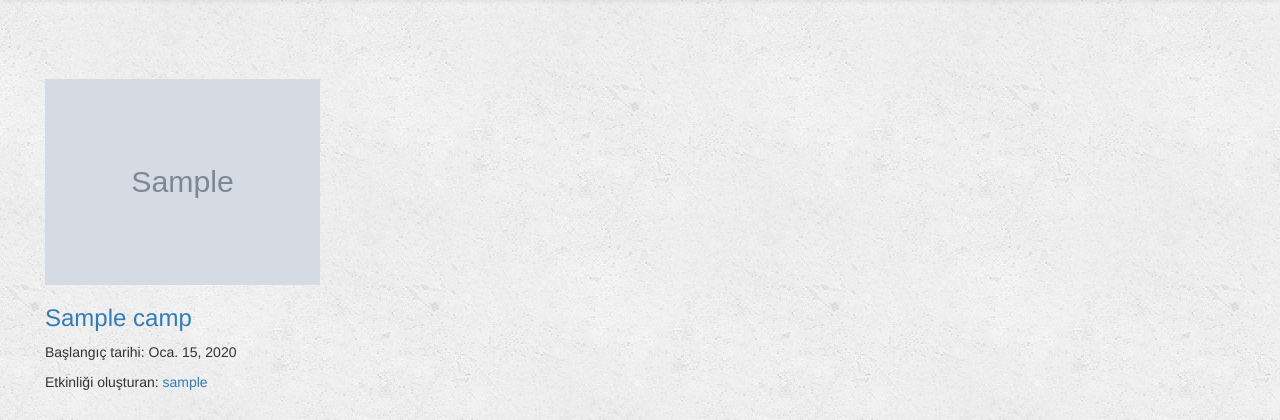
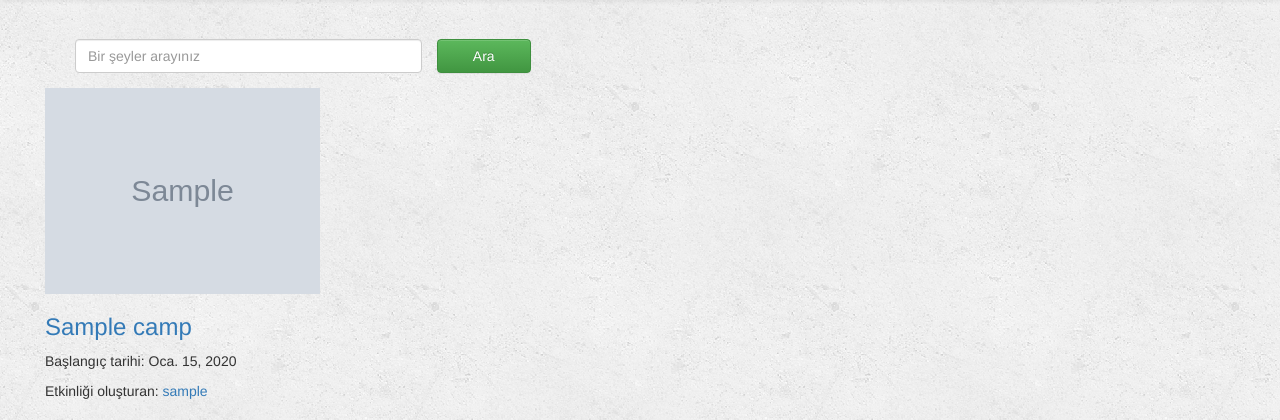
Before and after one commit to selametsamli/thekamping, a Django app: page / in a window 1280 px wide. Shown: the part 51-471 px from the top of the page. Run offline with Django 3.2, Linux system fonts and the light colour scheme; tables that the repository leaves empty hold one stand-in row (values such as "Sample post"); grey boxes marked "Sample" are stand-in pictures; parts of the project's set-up code (start-up, migrations or seed data) failed here and were passed over; some libraries are stand-ins or nearby versions.

Commit message:
Arama işlevi eklendi

```diff
--- a/kamping/camp/forms.py
+++ b/kamping/camp/forms.py
@@ -40,3 +40,8 @@ class CommentForm(forms.ModelForm):
         super(CommentForm, self).__init__(*args, **kwargs)
         for field in self.fields:
             self.fields[field].widget.attrs = {'class': 'form-control'}
+
+
+class SearchForm(forms.Form):
+    search = forms.CharField(required=False, max_length=500, widget=forms.TextInput(
+        attrs={'placeholder': 'Bir şeyler arayınız ', 'class': 'form-control col-lg-2'}))
--- a/kamping/camp/models.py
+++ b/kamping/camp/models.py
@@ -131,12 +131,13 @@ class Photo(models.Model):
 class Comment(VoteModel, models.Model):
     user = models.ForeignKey(User, null=True, default=1, related_name='+', on_delete=True)
     is_parent = models.BooleanField(default=False)
-    content_type = models.ForeignKey(to=ContentType, null=True, on_delete=True)
+    content_type = models.ForeignKey(to=ContentType, null=True, on_delete=models.CASCADE)
     object_id = models.PositiveIntegerField()
     content_object = GenericForeignKey('content_type', 'object_id')
 
     icerik = models.TextField(verbose_name='Yorum', max_length=1000, blank=False, null=True)
     comment_date = models.DateTimeField(auto_now_add=True, null=True)
+    #camp = models.ForeignKey(Camp, null=True, on_delete=models.CASCADE, related_name='comment')
 
     def __str__(self):
         username = self.user.username
--- a/kamping/camp/views.py
+++ b/kamping/camp/views.py
@@ -5,13 +5,22 @@ from django.shortcuts import render, redirect, get_object_or_404
 from django.template.loader import render_to_string
 from django.urls import reverse_lazy, reverse
 
-from camp.forms import CampForm, PhotoForm, CommentForm
+from camp.forms import CampForm, PhotoForm, CommentForm, SearchForm
 from camp.models import Camp, CampParticipants, Photo, Comment
+from django.db.models import Q
 
 
 def camp_list(request):
     camps = Camp.objects.all()
-    context = {'camps': camps}
+    search_form = SearchForm(data=request.GET or None)
+    if search_form.is_valid():
+        search = search_form.cleaned_data.get('search', None)
+        if search:
+            camps = camps.filter(
+                Q(content__icontains=search) | Q(title__icontains=search) | Q(
+                    user__username__icontains=search)).distinct()
+
+    context = {'camps': camps, 'search_form': search_form}
     return render(request, 'camp/camp-list.html', context)
 
 
--- a/kamping/templates/camp/camp-list.html
+++ b/kamping/templates/camp/camp-list.html
@@ -3,10 +3,23 @@
 
 
 {% block icerik %}
-    <br>
-    <br>
+
     <div class="row">
         <div class="col-lg-12 pull-center">
+            <div class="col-lg-12">
+
+                <form style="margin-bottom: 15px;" class="col-lg-6" action="{% url 'camp-list' %}">
+                    <div class="col-lg-8">
+                        {% for field in search_form %}
+                            {{ field }}
+                        {% endfor %}
+                    </div>
+                    <input class="btn btn-success col-lg-2 " value="Ara" type="submit">
+
+                </form>
+
+            </div>
+
             <div class="camp">
 
                 {% for camp in camps %}
```
Also changed, not shown: kamping/camp/migrations/0014_auto_20190922_1916.py (added), kamping/camp/migrations/0015_comment_camp.py (added), kamping/camp/migrations/0016_remove_comment_camp.py (added).
